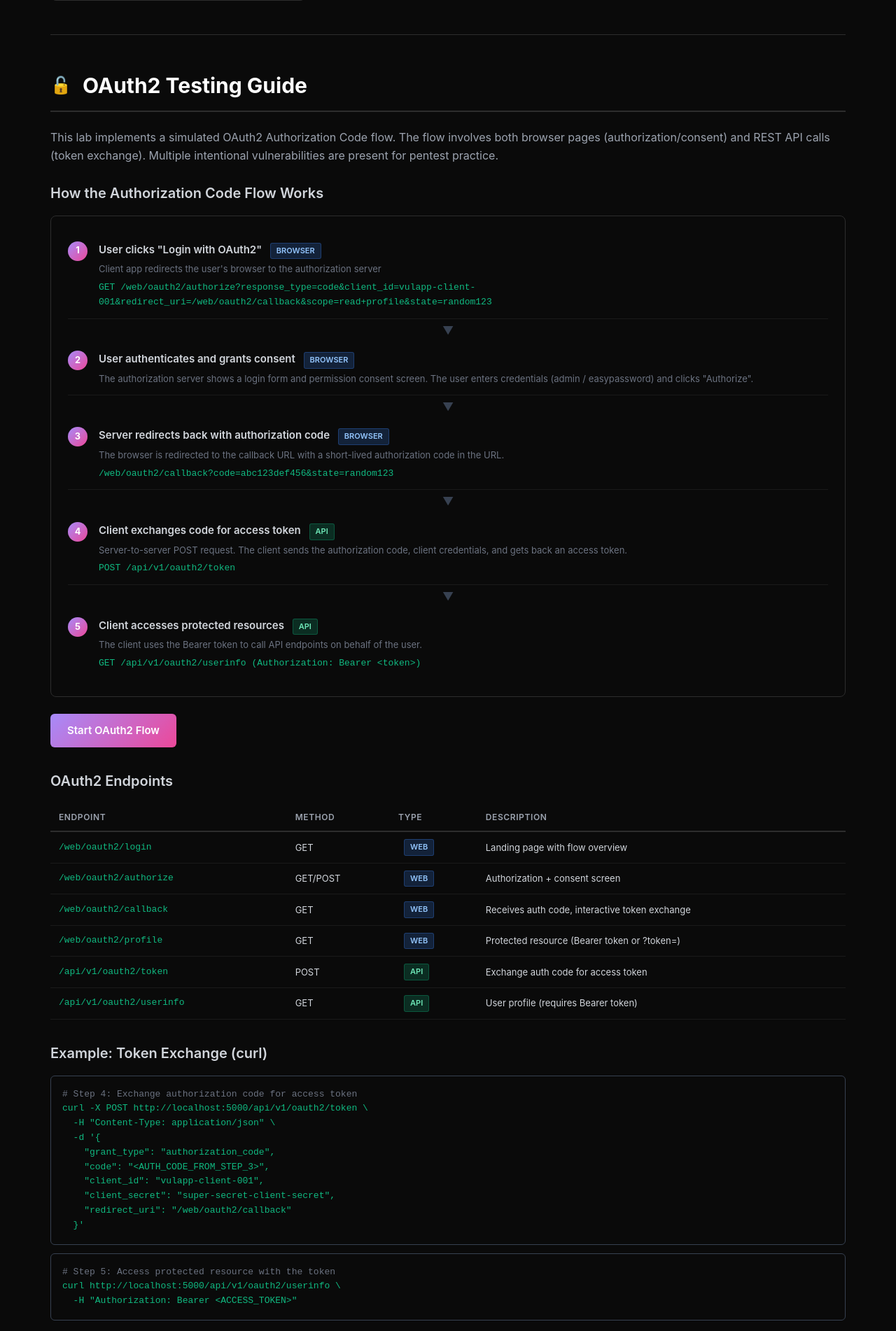
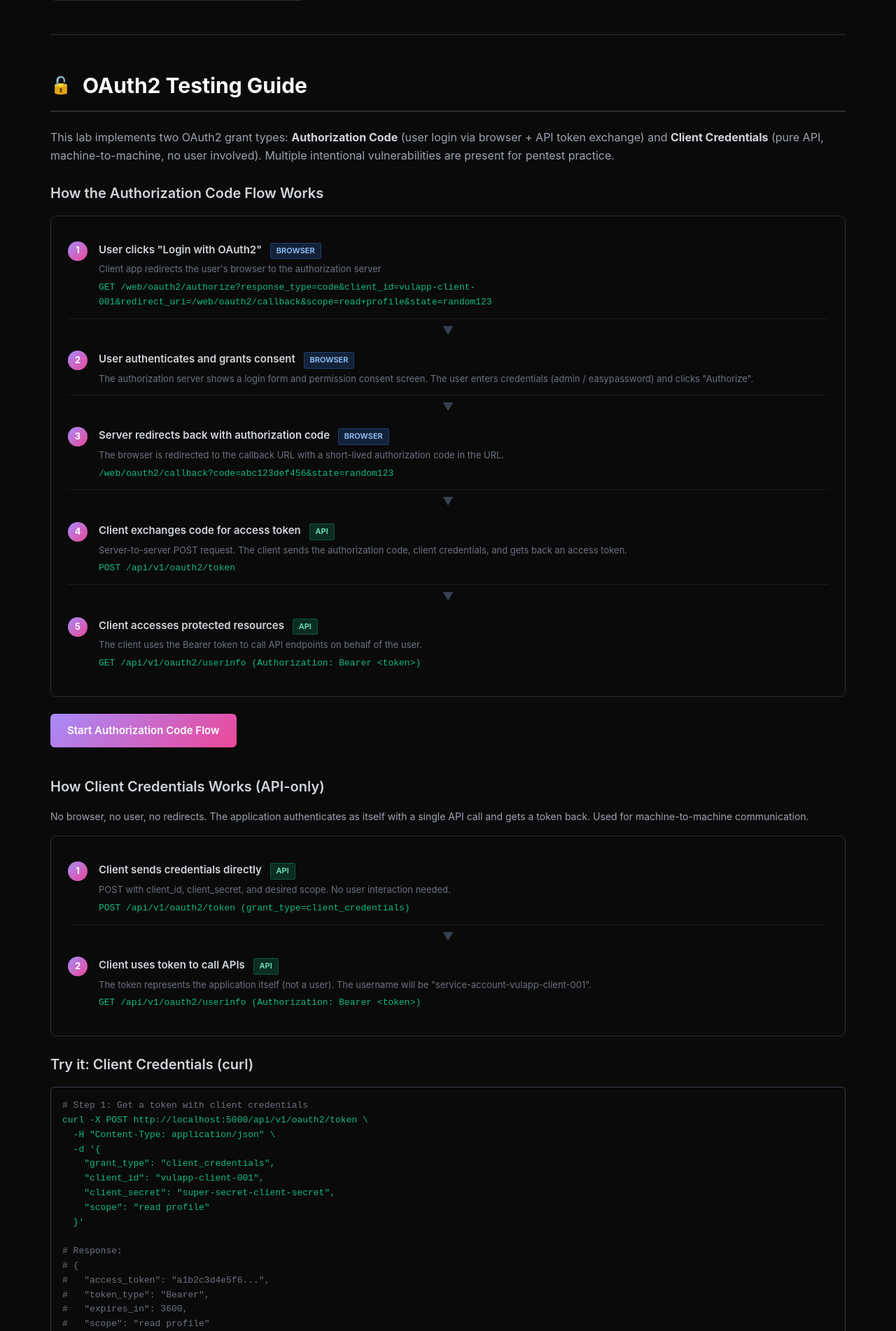
Before and after one commit to pjn2work/vulapp, a Flask app: page / in a window 1280 px wide. Shown: the part 1993-3895 px from the top of the page at 70% size. Run offline with Flask 3, Linux system fonts and the light colour scheme.

Commit message:
add client credentials

```diff
--- a/vulapp/templates/index.html
+++ b/vulapp/templates/index.html
@@ -594,8 +594,9 @@
                 </div>
 
                 <p style="color: #9ca3af; margin-bottom: 1.5rem;">
-                    This lab implements a simulated OAuth2 Authorization Code flow. The flow involves both
-                    browser pages (authorization/consent) and REST API calls (token exchange).
+                    This lab implements two OAuth2 grant types: <strong style="color: #d1d5db;">Authorization Code</strong>
+                    (user login via browser + API token exchange) and <strong style="color: #d1d5db;">Client Credentials</strong>
+                    (pure API, machine-to-machine, no user involved).
                     Multiple intentional vulnerabilities are present for pentest practice.
                 </p>
 
@@ -651,7 +652,76 @@
                 </div>
 
                 <div style="margin-top: 1rem;">
-                    <a href="/web/oauth2/login" class="btn">Start OAuth2 Flow</a>
+                    <a href="/web/oauth2/login" class="btn">Start Authorization Code Flow</a>
+                </div>
+
+                <h3 style="margin-top: 2.5rem;">How Client Credentials Works (API-only)</h3>
+                <p style="color: #9ca3af; font-size: 0.875rem; margin-bottom: 1rem;">
+                    No browser, no user, no redirects. The application authenticates as itself with a single API call
+                    and gets a token back. Used for machine-to-machine communication.
+                </p>
+                <div class="flow-diagram">
+                    <div class="flow-step">
+                        <span class="step-number">1</span>
+                        <div class="step-content">
+                            <div class="step-title">Client sends credentials directly <span class="step-type step-type-api">API</span></div>
+                            <div class="step-detail">POST with client_id, client_secret, and desired scope. No user interaction needed.</div>
+                            <div class="step-endpoint" style="margin-top: 0.375rem;">POST /api/v1/oauth2/token (grant_type=client_credentials)</div>
+                        </div>
+                    </div>
+                    <div class="step-arrow">&#x25BC;</div>
+                    <div class="flow-step">
+                        <span class="step-number">2</span>
+                        <div class="step-content">
+                            <div class="step-title">Client uses token to call APIs <span class="step-type step-type-api">API</span></div>
+                            <div class="step-detail">The token represents the application itself (not a user). The username will be "service-account-vulapp-client-001".</div>
+                            <div class="step-endpoint" style="margin-top: 0.375rem;">GET /api/v1/oauth2/userinfo (Authorization: Bearer &lt;token&gt;)</div>
+                        </div>
+                    </div>
+                </div>
+                <h3 style="margin-top: 1.5rem;">Try it: Client Credentials (curl)</h3>
+                <div class="code-block">
+                    <pre><span class="code-comment"># Step 1: Get a token with client credentials</span>
+curl -X POST http://localhost:5000/api/v1/oauth2/token \
+  -H "Content-Type: application/json" \
+  -d '{
+    "grant_type": "client_credentials",
+    "client_id": "vulapp-client-001",
+    "client_secret": "super-secret-client-secret",
+    "scope": "read profile"
+  }'
+
+<span class="code-comment"># Response:</span>
+<span class="code-comment"># {</span>
+<span class="code-comment">#   "access_token": "a1b2c3d4e5f6...",</span>
+<span class="code-comment">#   "token_type": "Bearer",</span>
+<span class="code-comment">#   "expires_in": 3600,</span>
+<span class="code-comment">#   "scope": "read profile"</span>
+<span class="code-comment"># }</span></pre>
+                </div>
+                <div class="code-block">
+                    <pre><span class="code-comment"># Step 2: Use the token to access protected resources</span>
+curl http://localhost:5000/api/v1/oauth2/userinfo \
+  -H "Authorization: Bearer &lt;ACCESS_TOKEN&gt;"
+
+<span class="code-comment"># Response:</span>
+<span class="code-comment"># {</span>
+<span class="code-comment">#   "sub": "service-account-vulapp-client-001",</span>
+<span class="code-comment">#   "username": "service-account-vulapp-client-001",</span>
+<span class="code-comment">#   "email": "service-account-vulapp-client-001@vulapp.local",</span>
+<span class="code-comment">#   "scope": "read profile"</span>
+<span class="code-comment"># }</span></pre>
+                </div>
+                <div class="code-block">
+                    <pre><span class="code-comment"># Try it: request any scope you want (vulnerability #7)</span>
+curl -X POST http://localhost:5000/api/v1/oauth2/token \
+  -H "Content-Type: application/json" \
+  -d '{
+    "grant_type": "client_credentials",
+    "client_id": "vulapp-client-001",
+    "client_secret": "super-secret-client-secret",
+    "scope": "admin write delete"
+  }'</pre>
                 </div>
 
                 <h3 style="margin-top: 2rem;">OAuth2 Endpoints</h3>
@@ -693,7 +763,7 @@
                             <td>/api/v1/oauth2/token</td>
                             <td>POST</td>
                             <td><span class="step-type step-type-api">API</span></td>
-                            <td>Exchange auth code for access token</td>
+                            <td>Token endpoint (authorization_code + client_credentials)</td>
                         </tr>
                         <tr>
                             <td>/api/v1/oauth2/userinfo</td>
@@ -704,9 +774,12 @@
                     </tbody>
                 </table>
 
-                <h3 style="margin-top: 2rem;">Example: Token Exchange (curl)</h3>
+                <h3 style="margin-top: 2rem;">Try it: Authorization Code (curl)</h3>
+                <p style="color: #6b7280; font-size: 0.8125rem; margin-bottom: 0.75rem;">
+                    After completing steps 1-3 in the browser above, copy the authorization code from the callback URL and run:
+                </p>
                 <div class="code-block">
-                    <pre><span class="code-comment"># Step 4: Exchange authorization code for access token</span>
+                    <pre><span class="code-comment"># Step 4: Exchange the authorization code for an access token</span>
 curl -X POST http://localhost:5000/api/v1/oauth2/token \
   -H "Content-Type: application/json" \
   -d '{
@@ -715,12 +788,28 @@ curl -X POST http://localhost:5000/api/v1/oauth2/token \
     "client_id": "vulapp-client-001",
     "client_secret": "super-secret-client-secret",
     "redirect_uri": "/web/oauth2/callback"
-  }'</pre>
+  }'
+
+<span class="code-comment"># Response:</span>
+<span class="code-comment"># {</span>
+<span class="code-comment">#   "access_token": "a1b2c3d4e5f6...",</span>
+<span class="code-comment">#   "token_type": "Bearer",</span>
+<span class="code-comment">#   "expires_in": 3600,</span>
+<span class="code-comment">#   "scope": "read profile"</span>
+<span class="code-comment"># }</span></pre>
                 </div>
                 <div class="code-block">
-                    <pre><span class="code-comment"># Step 5: Access protected resource with the token</span>
+                    <pre><span class="code-comment"># Step 5: Use the token to access protected resources</span>
 curl http://localhost:5000/api/v1/oauth2/userinfo \
-  -H "Authorization: Bearer &lt;ACCESS_TOKEN&gt;"</pre>
+  -H "Authorization: Bearer &lt;ACCESS_TOKEN&gt;"
+
+<span class="code-comment"># Response:</span>
+<span class="code-comment"># {</span>
+<span class="code-comment">#   "sub": "admin",</span>
+<span class="code-comment">#   "username": "admin",</span>
+<span class="code-comment">#   "email": "admin@vulapp.local",</span>
+<span class="code-comment">#   "scope": "read profile"</span>
+<span class="code-comment"># }</span></pre>
                 </div>
 
                 <h3 style="margin-top: 2rem;">Intentional Vulnerabilities</h3>
@@ -748,6 +837,10 @@ curl http://localhost:5000/api/v1/oauth2/userinfo \
                     <li>
                         <span class="vuln-num">6</span>
                         <span><strong>Predictable Auth Codes</strong> &mdash; Codes are generated with MD5(username + timestamp), making them guessable.</span>
+                    </li>
+                    <li>
+                        <span class="vuln-num">7</span>
+                        <span><strong>Unrestricted Scopes (Client Credentials)</strong> &mdash; The client_credentials grant accepts any <code class="vuln-code">scope</code> value without validation. Request <code class="vuln-code">admin</code> or <code class="vuln-code">write delete</code> and it will be granted.</span>
                     </li>
                 </ul>
             </div>
```
Also changed, not shown: vulapp/routes/api_routes.py (+76 -39 lines), README.md.
